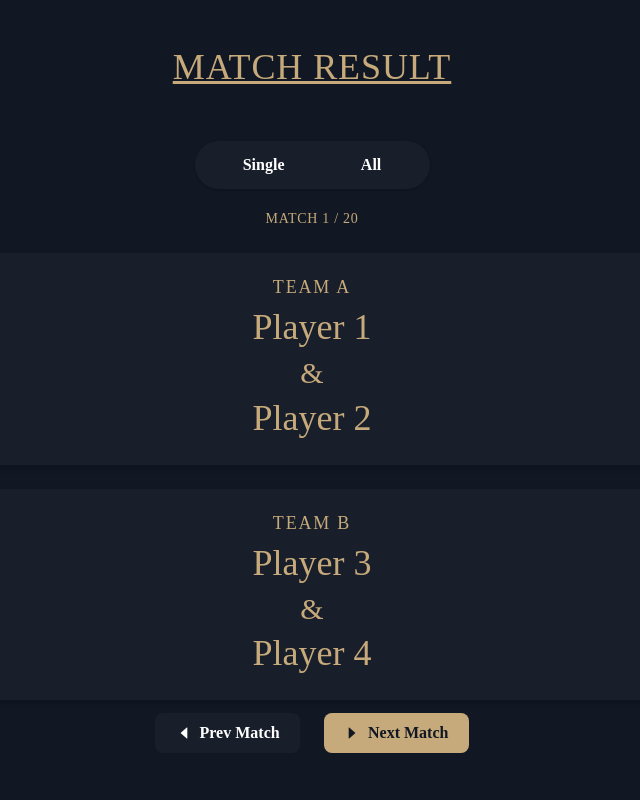
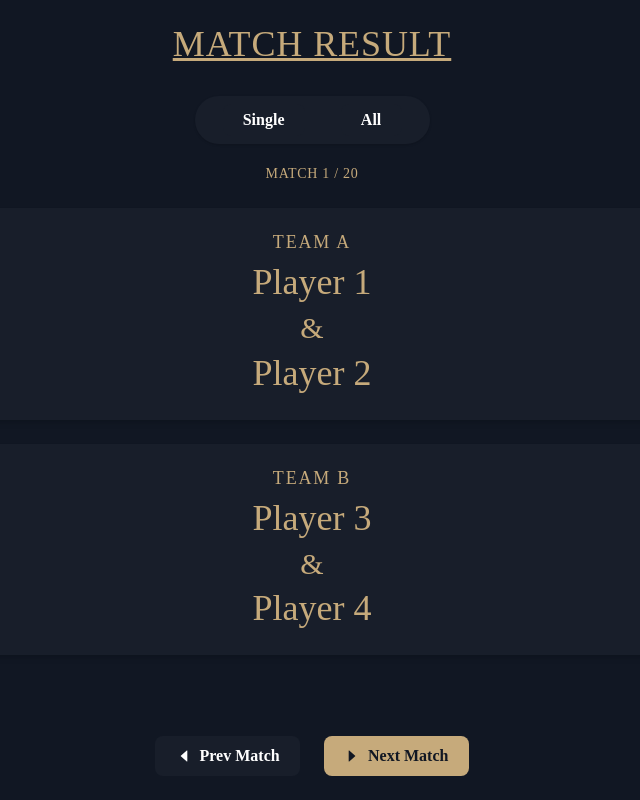
Before and after one commit to ikuy1203/BadMatch, a React (Vite) app: page / in a window 1280 px wide. Both pictures are taken after a click on the button "Start". Shown: the whole page, without its empty margins (328-968 px from the left). Built offline with nearby package versions, Linux system fonts and the light colour scheme.

Commit message:
Fix layout overlap on match/start pages

```diff
--- a/src/pages/match/index.tsx
+++ b/src/pages/match/index.tsx
@@ -25,14 +25,14 @@ export const MatchPage: React.FC = () => {
 
   return (
     <>
-      <div className="bg-bgColor flex h-screen w-screen flex-col items-center justify-center">
-        <div className="text-fontColor flex h-1/6 items-center text-4xl tracking-wide underline">
+      <div className="bg-bgColor flex min-h-screen w-screen flex-col items-center">
+        <div className="text-fontColor flex shrink-0 items-center py-6 text-4xl tracking-wide underline">
           MATCH RESULT
         </div>
         <div
           className={cn(
-            'flex w-full max-w-5xl flex-col items-center gap-3 px-6',
-            viewMode === 'single' ? 'h-2/3' : 'h-5/6',
+            'flex min-h-0 w-full max-w-5xl flex-1 flex-col items-center gap-3 overflow-y-auto px-6',
+            viewMode === 'single' ? 'min-h-0' : 'min-h-0',
           )}
         >
           <div className="bg-cardColor my-2 flex items-center gap-3 rounded-full px-4 py-2 shadow-sm">
@@ -78,7 +78,7 @@ export const MatchPage: React.FC = () => {
           )}
         </div>
         {viewMode === 'single' && (
-          <div className="flex h-1/6 w-full items-center justify-center">
+          <div className="flex w-full items-center justify-center py-6">
             <div className="flex w-full max-w-5xl justify-center gap-6 px-6">
               <Button
                 variant="secondary"
--- a/src/pages/start/index.tsx
+++ b/src/pages/start/index.tsx
@@ -12,11 +12,11 @@ export const StartPage: React.FC = () => {
 
   return (
     <>
-      <div className="bg-bgColor flex h-screen w-screen flex-col items-center justify-center">
-        <div className="text-fontColor flex h-1/6 items-center text-4xl tracking-wide underline">
+      <div className="bg-bgColor flex min-h-screen w-screen flex-col items-center">
+        <div className="text-fontColor flex shrink-0 items-center py-6 text-4xl tracking-wide underline">
           MATCH SETUP
         </div>
-        <div className="flex h-2/3 w-full max-w-4xl flex-col items-center gap-4 px-6">
+        <div className="flex min-h-0 w-full max-w-4xl flex-1 flex-col items-center gap-4 overflow-y-auto px-6">
           <CourtsCard courts={courts} setCourts={setCourts} />
           <PlayersCard players={players} setPlayers={setPlayers} />
           <div className="bg-cardColor text-fontColor mt-2 flex w-full max-w-2xl items-center justify-between rounded-3xl px-6 py-3 shadow-sm">
@@ -26,7 +26,7 @@ export const StartPage: React.FC = () => {
             <div className="text-2xl">{players}</div>
           </div>
         </div>
-        <div className="flex h-1/6 w-full items-center justify-center">
+        <div className="flex w-full items-center justify-center py-6">
           <div className="flex w-full max-w-4xl justify-center px-6">
             <Button
               variant="default"
```
